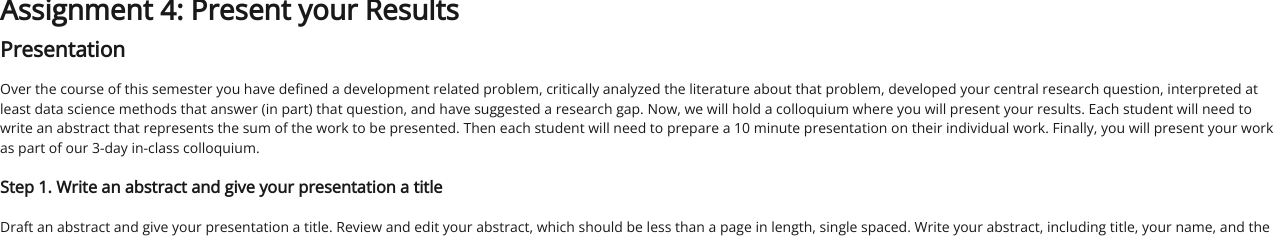
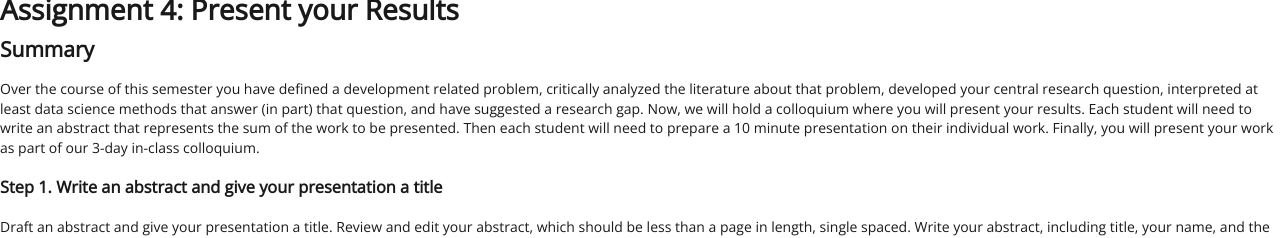
Before and after one commit to EMBrewer/dat150, a Jekyll site: the page built from _posts/2021-09-23-Assignment4.md, in a window 1280 px wide. Shown: the top 238 px of the page. Built offline with Jekyll 4.4.1, drawn with Linux system fonts in a browser that asks for light colours; our own code applies the rules of GitHub Pages for plain Markdown files.

Commit message:
Update 2021-09-23-Assignment4.md

```diff
--- a/_posts/2021-09-23-Assignment4.md
+++ b/_posts/2021-09-23-Assignment4.md
@@ -1,6 +1,6 @@
 # Assignment 4: Present your Results
 
-## Presentation
+## Summary
 
 Over the course of this semester you have defined a development related problem, critically analyzed the literature about that problem, developed your central research question, interpreted at least data science methods that answer (in part) that question, and have suggested a research gap. Now, we will hold a colloquium where you will present your results. Each student will need to write an abstract that represents the sum of the work to be presented. Then each student will need to prepare a 10 minute presentation on their individual work. Finally, you will present your work as part of our 3-day in-class colloquium.
 
```
